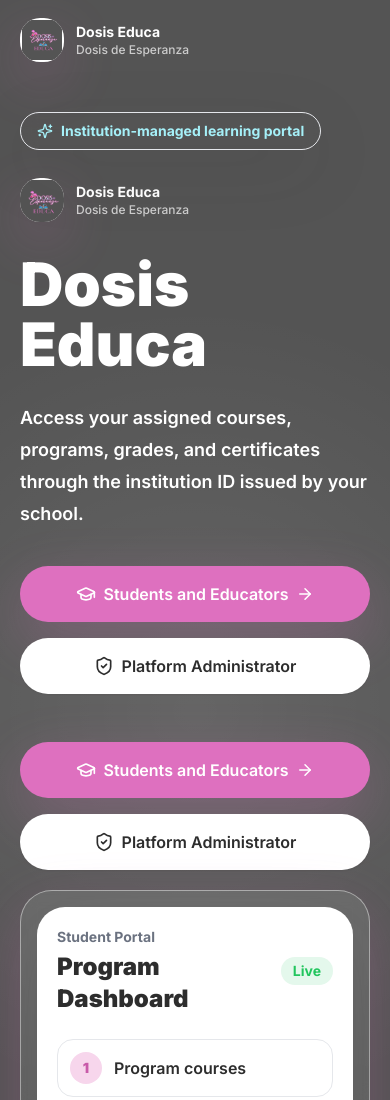
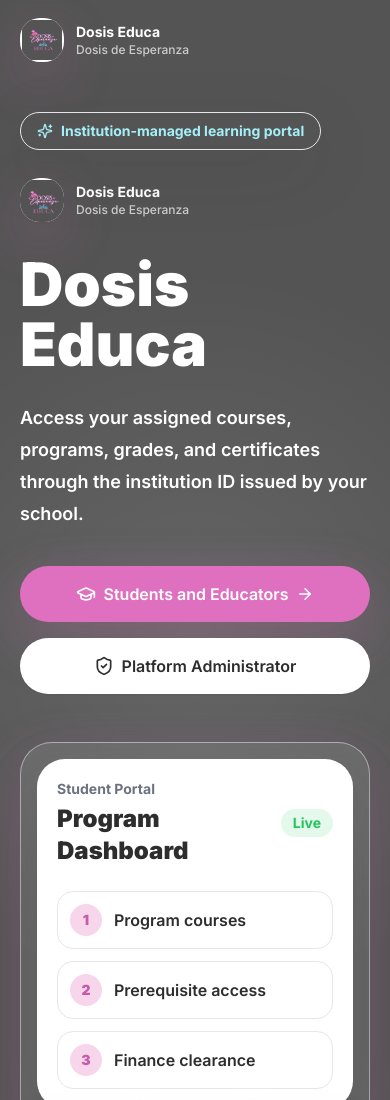
Before and after one commit to angelruizstudio-cpu/KTG-LMS, a Next.js app: page / in a window 390 px wide. Shown: the top 1100 px of the page. Built offline with nearby package versions, Linux system fonts and the light colour scheme.

Commit message:
fix-mobile-home-actions

```diff
--- a/src/components/institution-access.tsx
+++ b/src/components/institution-access.tsx
@@ -1,10 +1,8 @@
 "use client";
 
-import { ArrowRight, Building2, GraduationCap, ShieldCheck } from "lucide-react";
+import { ArrowRight, Building2, GraduationCap } from "lucide-react";
 import Link from "next/link";
 import { useEffect, useState } from "react";
-
-import { LinkButton } from "@/components/ui/link-button";
 
 type Institution = {
   code: string;
@@ -63,27 +61,6 @@
 
   return (
     <div className="grid gap-5 lg:ml-auto lg:w-[560px]">
-      <div className="grid max-w-[460px] gap-4 lg:hidden">
-        <button
-          className="inline-flex h-14 items-center justify-center gap-2 rounded-full bg-primary px-6 text-base font-semibold text-text-inverse shadow-glow transition hover:bg-primary-hover"
-          onClick={() => setIsSearchOpen(true)}
-          type="button"
-        >
-          <GraduationCap size={20} />
-          Students and Educators
-          <ArrowRight size={18} />
-        </button>
-        <LinkButton
-          className="h-14 rounded-full border-white/70 bg-surface text-base hover:border-accent hover:bg-secondary-light"
-          href="/platform/login"
-          size="lg"
-          variant="secondary"
-        >
-          <ShieldCheck size={20} />
-          Platform Administrator
-        </LinkButton>
-      </div>
-
       {isSearchOpen ? (
         <aside className="rounded-[2rem] border border-white/20 bg-secondary p-7 text-text-inverse shadow-blueglow sm:p-9">
           <div className="flex items-start gap-4">
```
